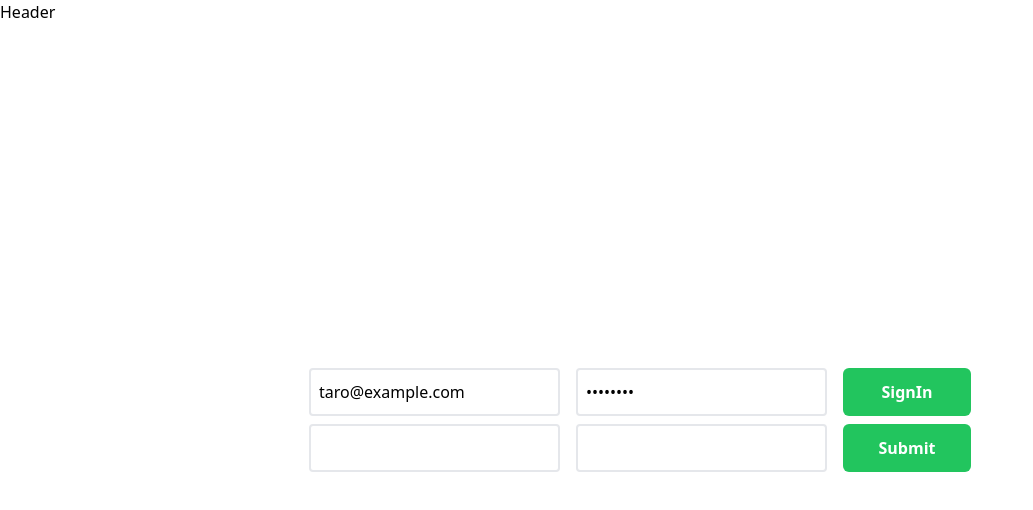
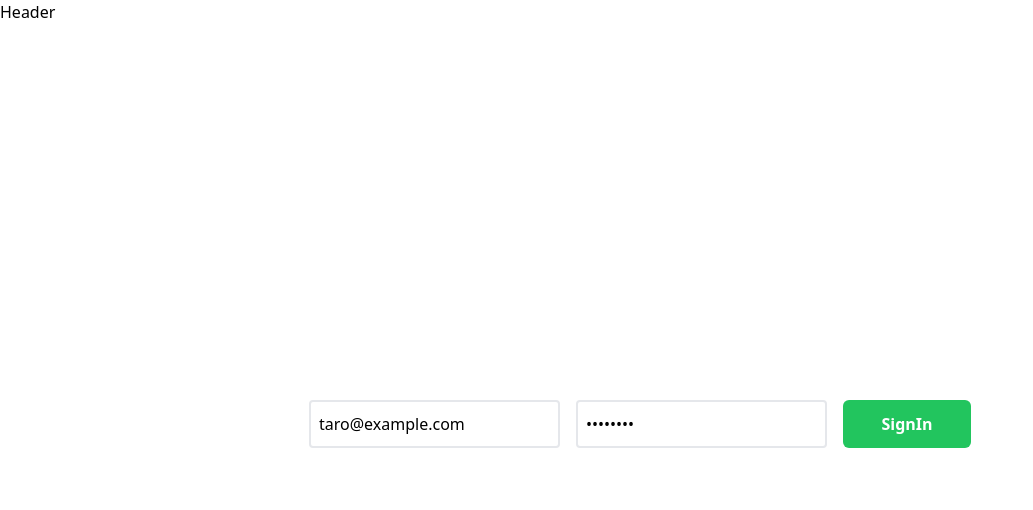
Before and after one commit to hironomiu/rust_actix_web_sqlx, a React (Create React App) app in the folder client/: page / in a window 1280 px wide. Shown: the top 510 px of the page, without its empty margins (0-1033 px from the left). Built offline with nearby package versions, Linux system fonts and the light colour scheme; no server answers.

Commit message:
commited

```diff
--- a/client/src/components/SignIn.tsx
+++ b/client/src/components/SignIn.tsx
@@ -29,28 +29,9 @@ const SignIn = (props: Props) => {
   } = useForm<Schema>({
     resolver: zodResolver(schema),
   })
+
   return (
     <div>
-      <input
-        type="email"
-        placeholder="email"
-        value={props.user.email}
-        onChange={props.handleChangeEmail}
-        className=" border-2 h-12 mx-2 px-2 rounded"
-      />
-      <input
-        className="border-2 h-12 px-2 mx-2 rounded"
-        type="password"
-        placeholder="password"
-        value={props.user.password}
-        onChange={props.handleChangePassword}
-      />
-      <button
-        className="h-12 w-32 bg-green-500 rounded-md text-white font-bold mx-2"
-        onClick={props.handleClickSignin}
-      >
-        SignIn
-      </button>
       <form
         onSubmit={handleSubmit((d: any) => {
           console.log(d)
@@ -60,14 +41,21 @@ const SignIn = (props: Props) => {
       >
         <div>
           <input
-            {...register('email')}
+            {...(register('email'),
+            {
+              value: 'taro@example.com',
+            })}
             className=" border-2 h-12 mx-2 px-2 rounded"
           />
           {errors.email?.message && <p>{errors.email?.message}</p>}
         </div>
         <div>
           <input
-            {...register('password')}
+            type="password"
+            {...(register('password'),
+            {
+              value: 'password',
+            })}
             className=" border-2 h-12 mx-2 px-2 rounded"
           />
           {errors.password?.message && <p>{errors.password?.message}</p>}
@@ -75,6 +63,7 @@ const SignIn = (props: Props) => {
 
         <input
           type="submit"
+          value="SignIn"
           className="h-12 w-32 bg-green-500 rounded-md text-white font-bold mx-2"
         />
       </form>
```
